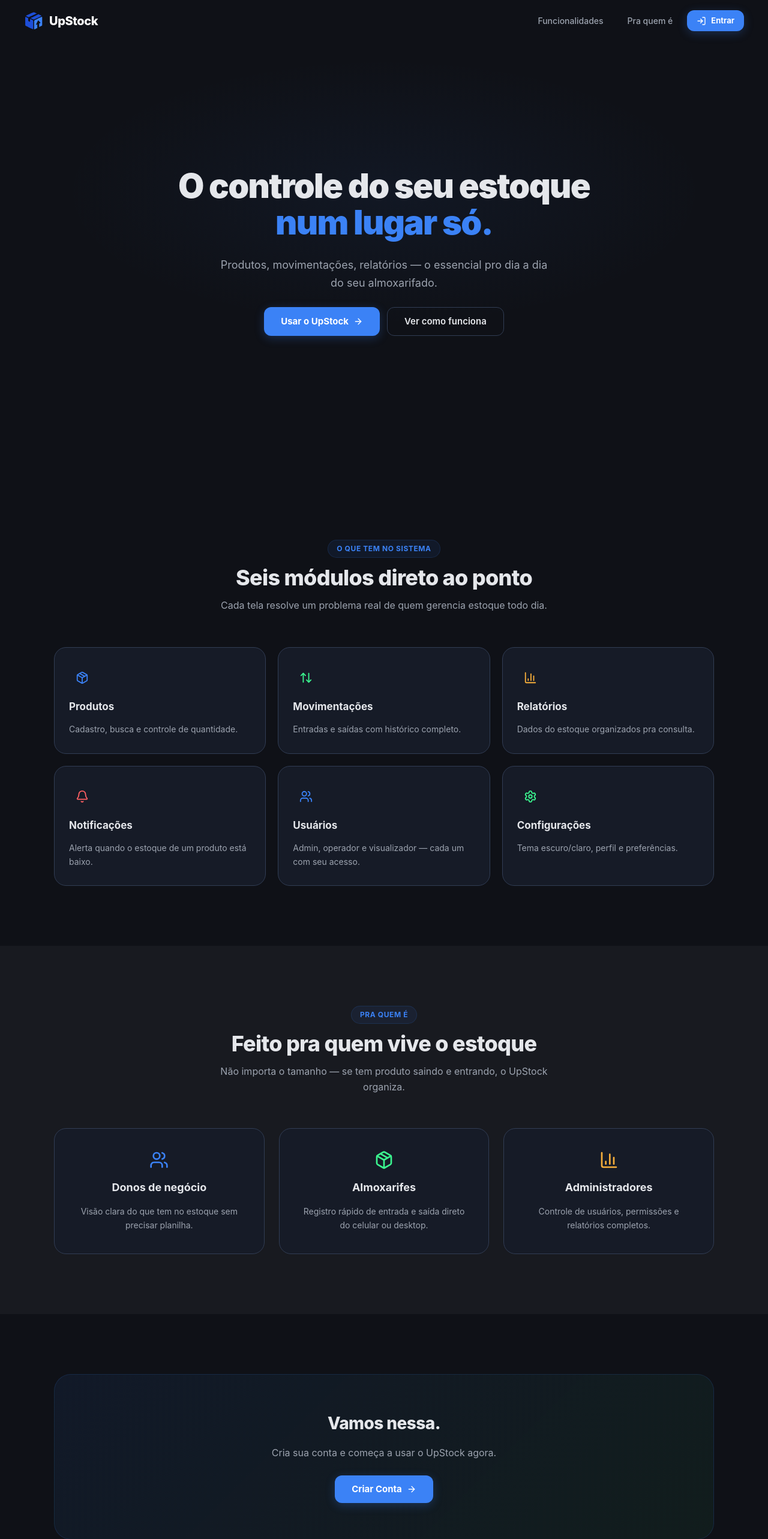
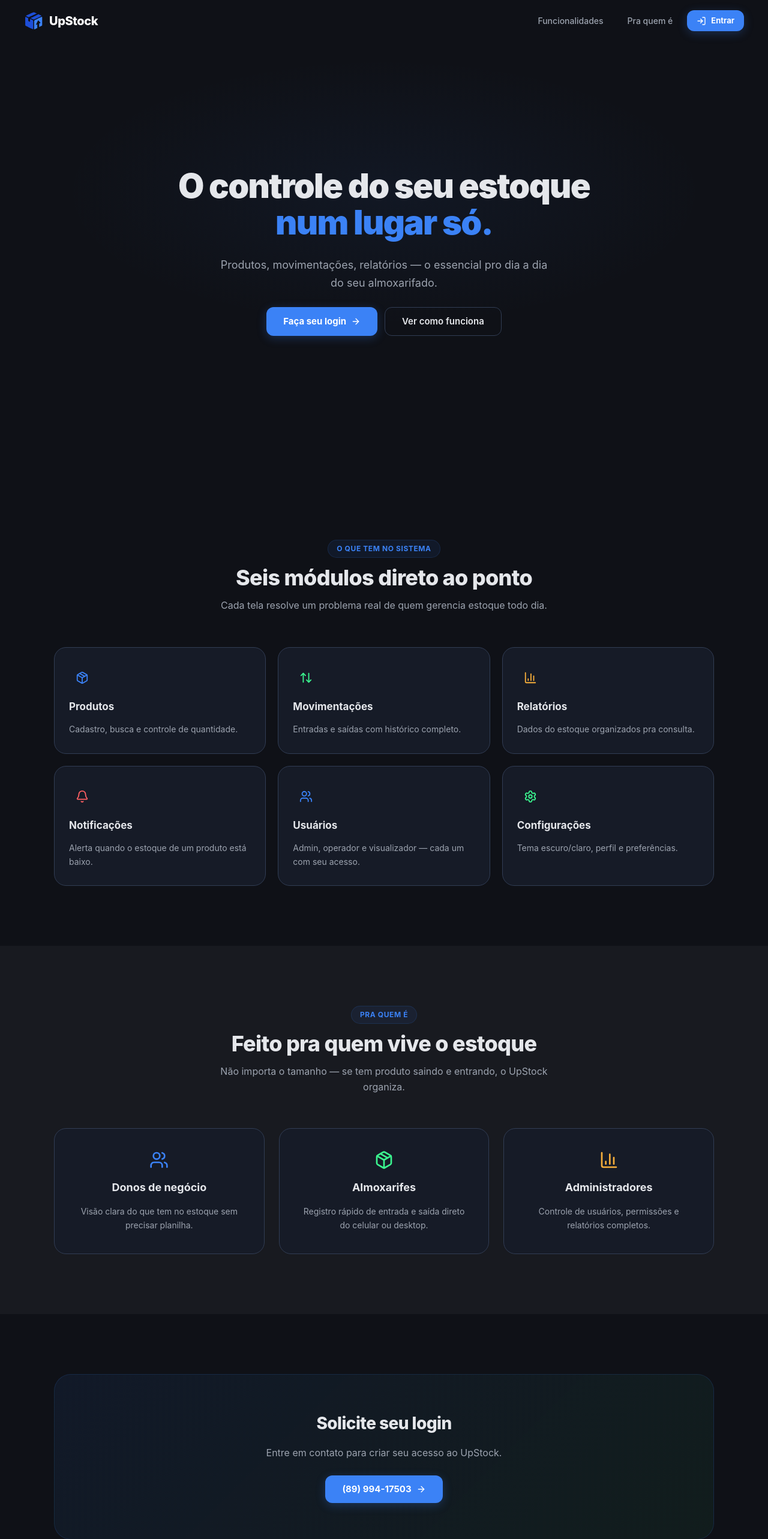
Before and after one commit to Kkrloz/UpStock, a React (Vite) app: page / in a window 1280 px wide. Shown: the top 2566 px of the page at 60% size. Built offline with nearby package versions, Linux system fonts and the light colour scheme; no server answers.

Commit message:
feat: change CTA to WhatsApp contact for login requests

```diff
--- a/src/pages/landing/Landing.jsx
+++ b/src/pages/landing/Landing.jsx
@@ -84,7 +84,7 @@ function Landing() {
             ) : (
               <>
                 <button onClick={() => navigate('/login')} className="landing-btn-primary landing-btn-lg">
-                  Usar o UpStock
+                  Faça seu login
                   <ArrowRight size={16} />
                 </button>
                 <button onClick={() => scrollTo('features')} className="landing-btn-ghost landing-btn-lg">
@@ -160,14 +160,14 @@ function Landing() {
       <section id="cta" className="landing-section">
         <div className="landing-section-inner">
           <div className="landing-cta-card">
-            <h2 className="landing-cta-title">Vamos nessa.</h2>
+            <h2 className="landing-cta-title">Solicite seu login</h2>
             <p className="landing-cta-desc">
-              Cria sua conta e começa a usar o UpStock agora.
+              Entre em contato para criar seu acesso ao UpStock.
             </p>
-            <button onClick={() => navigate('/login')} className="landing-btn-primary landing-btn-lg">
-              {user ? 'Acessar o Sistema' : 'Criar Conta'}
+            <a href="https://wa.me/558999417503" target="_blank" rel="noopener noreferrer" className="landing-btn-primary landing-btn-lg" style={{ textDecoration: 'none' }}>
+              (89) 994-17503
               <ArrowRight size={16} />
-            </button>
+            </a>
           </div>
         </div>
       </section>
```
